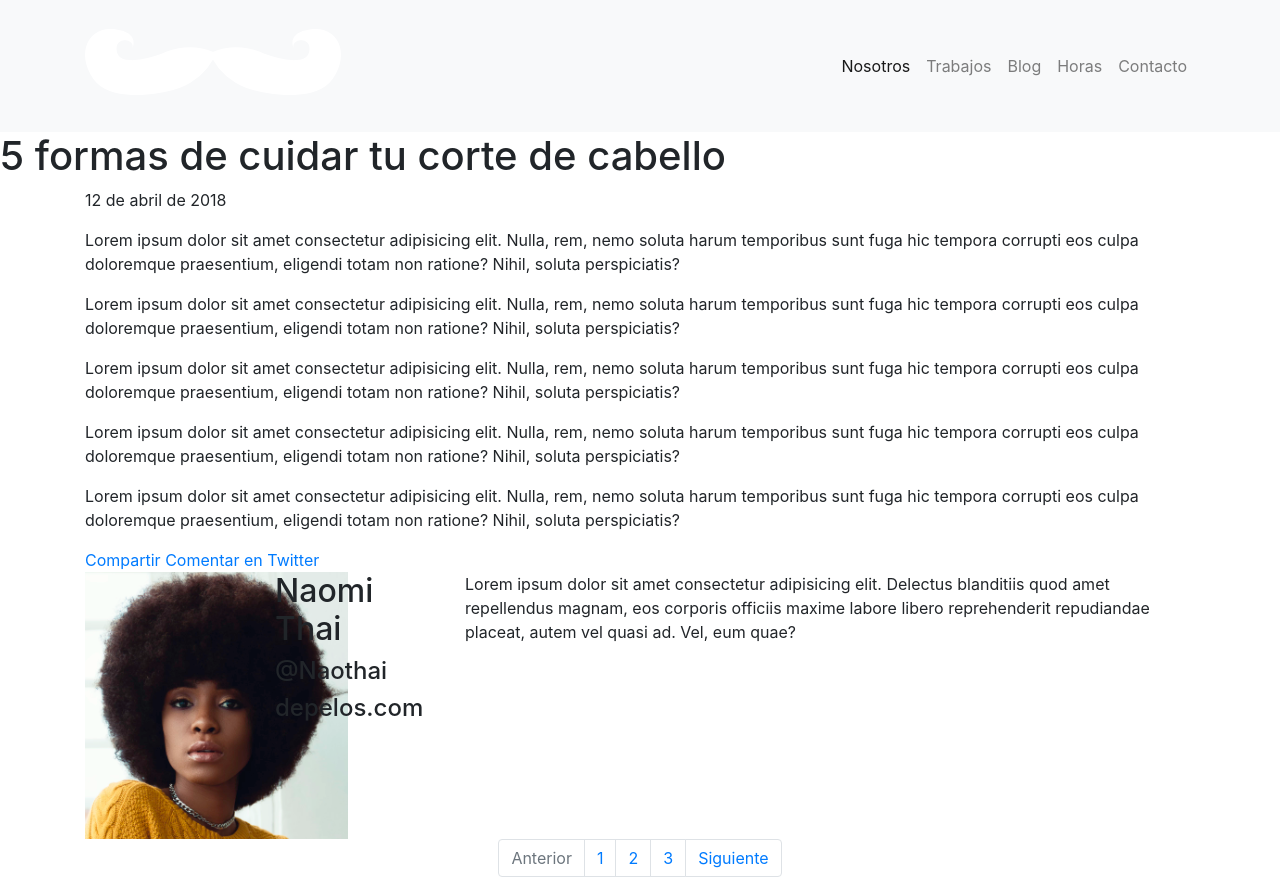
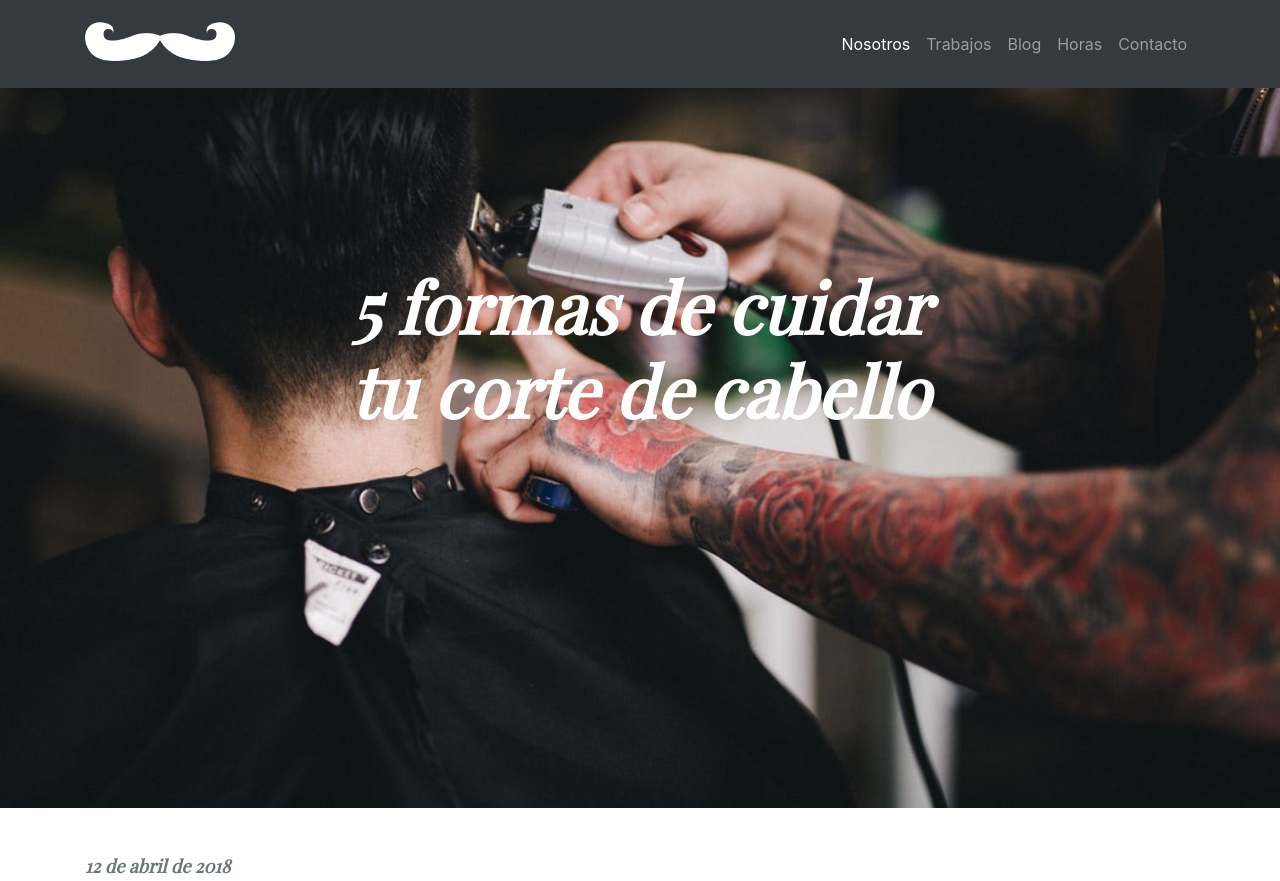
Before and after one commit to Bernabeee/barbershop, a plain HTML site: page index.html in a window 1280 px wide. Shown: the top 881 px of the page. Drawn offline with nearby package versions, Linux system fonts and the light colour scheme; a web font is replaced by a local one.

Commit message:
estilos de primeras secciones de site Barbershop

```diff
--- a/assets/sass/abstracts/_variables.scss
+++ b/assets/sass/abstracts/_variables.scss
@@ -0,0 +1,39 @@
+//Variables de color
+
+//Colores Blancos
+
+$white: #ffffff;
+$platinum: #e6e7e7;
+$ligh-gray: #d1d1d1;
+
+//Colores Rojos
+
+$fuzzi-wuzzi: #e56353;
+$ruddy-pink: #d76c69;
+$spanish-pink: #ecbcba;
+
+//Colores Negros
+
+$eerie-black: #121619;
+$raisin-black: #222323;
+$nickel: #6c6e70;
+
+
+//Fuentes tipográficas
+
+$roboto: 'Roboto', sans-serif;
+$playfair: 'Playfair Display', serif;
+
+//Pesos de fuentes
+$light: 300;
+$regular: 400;
+$black: 900;
+
+
+
+//Tamaños tipográficos
+$xx-large: 70px;
+$x-large: 30px;
+$large: 18px;
+$medium: 16px;
+$small: 12px;
--- a/assets/sass/base/_typography.scss
+++ b/assets/sass/base/_typography.scss
@@ -0,0 +1,25 @@
+h1 {
+    font-family: $playfair;
+    font-weight: $black;
+    font-style: oblique;
+    font-size: $xx-large;
+}
+
+h5 {
+    font-family: $playfair;
+    font-weight: $black;
+    font-style: oblique;
+    font-size: $large;
+}
+
+p {
+    font-family: $roboto;
+    font-weight: $light;
+    font-size: $medium;
+}
+
+.separation-text {
+    line-height: 3rem;
+}
+
+.resaltado { color: $ruddy-pink;}
--- a/assets/sass/components/_buttons.scss
+++ b/assets/sass/components/_buttons.scss
@@ -0,0 +1,7 @@
+.botones {
+
+    background-color: $nickel;
+    color: $white;
+    padding: 1rem 2rem;
+    border-radius: 7rem;
+}
--- a/assets/sass/layout/_header.scss
+++ b/assets/sass/layout/_header.scss
@@ -0,0 +1,3 @@
+.logo {
+    width: 150px;
+}
--- a/assets/sass/layout/_main-section.scss
+++ b/assets/sass/layout/_main-section.scss
@@ -0,0 +1,11 @@
+//Header
+
+.header {
+
+    background-image: url('../img/post-image.jpg');
+    background-size: cover;
+    background-position: center center;
+    background-attachment: fixed;
+    height: 90vh;
+    padding-top: 10%;
+}
--- a/assets/sass/main.scss
+++ b/assets/sass/main.scss
@@ -1,7 +1,8 @@
+@import 'vendors/bootstrap-4.3.1/bootstrap';
+
 @import 'abstracts/variables';
 @import 'abstracts/mixins';
 
-@import 'vendors/bootstrap-4.3.1/bootstrap';
 
 @import 'base/base';
 @import 'base/reset';
--- a/index.html
+++ b/index.html
@@ -6,11 +6,14 @@
     <meta http-equiv="X-UA-Compatible" content="ie=edge">
     <title>Blog Barbershop</title>
     <link rel="stylesheet" href="assets/css/main.css"/>
+    <link href="https://fonts.googleapis.com/css?family=Playfair+Display:400,900i|Roboto:300,400&display=swap" rel="stylesheet">
+
+
 </head>
 <body>
-        <nav class="navbar navbar-expand-lg navbar-light bg-light">
+        <nav class="navbar navbar-expand-lg navbar-dark bg-dark">
             <div class="container">
-                <a class="navbar-brand" href="#"><img src="assets/img/logo.png" alt="logo"></a>
+                <a class="navbar-brand" href="#"><img class="logo" src="assets/img/logo.png" alt="logo"></a>
                 <button class="navbar-toggler" type="button" data-toggle="collapse" data-target="#navbarNav" aria-controls="navbarNav" aria-expanded="false" aria-label="Toggle navigation">
                   <span class="navbar-toggler-icon"></span>
                 </button>
@@ -37,46 +40,49 @@
             </div>
         </nav>
 
-        <header>
-            <h1>5 formas de cuidar tu corte de cabello</h1>
+        <header class="header text-white text-center">
+            <div class="container px-5">
+                <h1 class="mt-5">5 formas de cuidar <span class="d-block">tu corte de cabello</span></h1>
+            </div>
         </header>
 
-        <section id="blog">
+        <section id="blog" class="text-muted py-5">
             <div class="container">
-                <p>12 de abril de 2018</p>
-                <p>
+                <h5>12 de abril de 2018</h5>
+                <p class="mt-5 separation-text">
                     Lorem ipsum dolor sit amet consectetur adipisicing elit. Nulla,
                     rem, nemo soluta harum temporibus sunt fuga hic tempora corrupti
                     eos culpa doloremque praesentium, eligendi totam non ratione?
                     Nihil, soluta perspiciatis?
                 </p>
-                <p>
+                <p class="mt-5 separation-text">
                     Lorem ipsum dolor sit amet consectetur adipisicing elit. Nulla,
                     rem, nemo soluta harum temporibus sunt fuga hic tempora corrupti
                     eos culpa doloremque praesentium, eligendi totam non ratione?
                     Nihil, soluta perspiciatis?
                 </p>
-                <p>
+                <p class="mt-5 separation-text">
                     Lorem ipsum dolor sit amet consectetur adipisicing elit. Nulla,
                     rem, nemo soluta harum temporibus sunt fuga hic tempora corrupti
                     eos culpa doloremque praesentium, eligendi totam non ratione?
                     Nihil, soluta perspiciatis?
                 </p>
-                <p>
+                <p class="mt-5 separation-text">
                     Lorem ipsum dolor sit amet consectetur adipisicing elit. Nulla,
                     rem, nemo soluta harum temporibus sunt fuga hic tempora corrupti
                     eos culpa doloremque praesentium, eligendi totam non ratione?
                     Nihil, soluta perspiciatis?
                 </p>
-                <p>
+                <p class="mt-5 mb-5 separation-text">
                     Lorem ipsum dolor sit amet consectetur adipisicing elit. Nulla,
-                    rem, nemo soluta harum <span>temporibus sunt fuga hic</span> tempora corrupti
+                    rem, nemo soluta harum <span class="resaltado">temporibus sunt fuga hic</span> tempora corrupti
                     eos culpa doloremque praesentium, eligendi totam non ratione?
                     Nihil, soluta perspiciatis?
                 </p>
-
-                <a href="">Compartir</a>
-                <a href="">Comentar en Twitter</a>
+                <div class="pt-5">
+                    <a class="botones" href="">Compartir</a>
+                    <a class="botones" href="">Comentar en Twitter</a>
+                </div>
             </div>
 
         </section>
@@ -124,7 +130,7 @@
         </section>
 
         <footer>
-            <img src="assets/img/logo.png" alt="logo footer"/>
+            <img class="logo" src="assets/img/logo.png" alt="logo footer"/>
         </footer>
 
               <script src="https://code.jquery.com/jquery-3.3.1.slim.min.js" integrity="sha384-q8i/X+965DzO0rT7abK41JStQIAqVgRVzpbzo5smXKp4YfRvH+8abtTE1Pi6jizo" crossorigin="anonymous"></script>
```
Also changed, not shown: assets/css/main.css, 1 other file.
